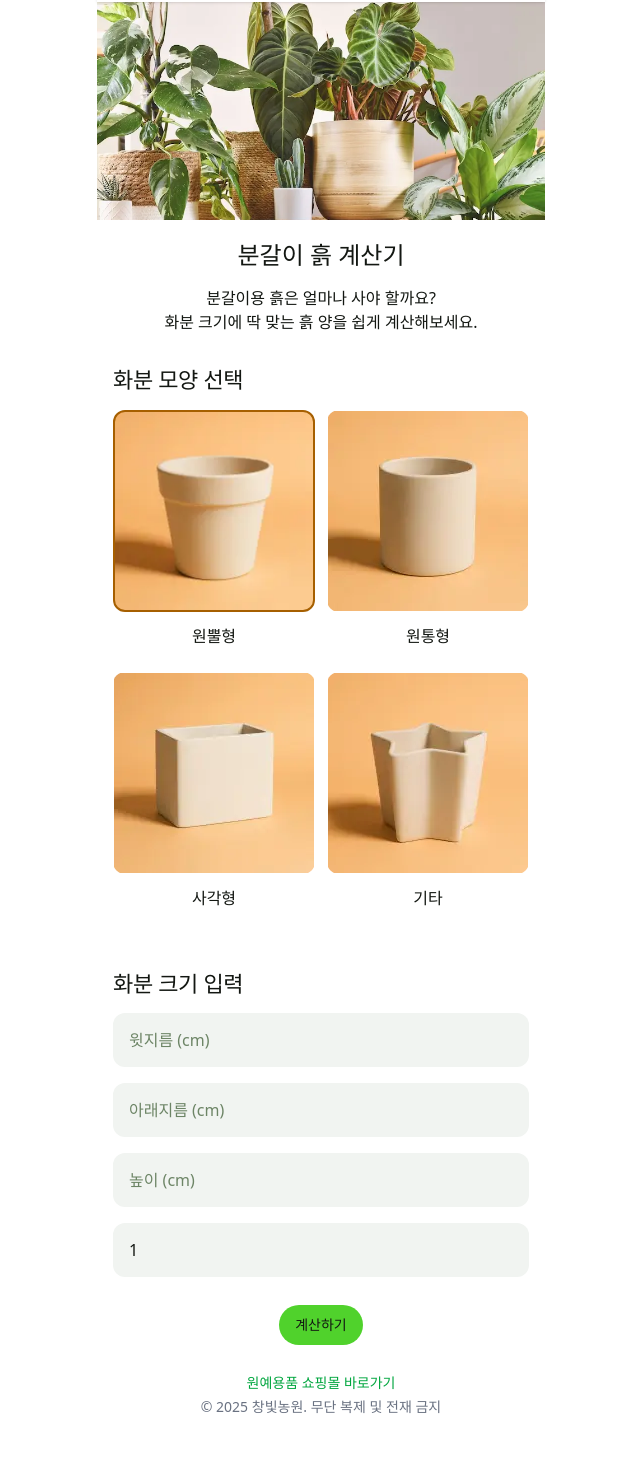
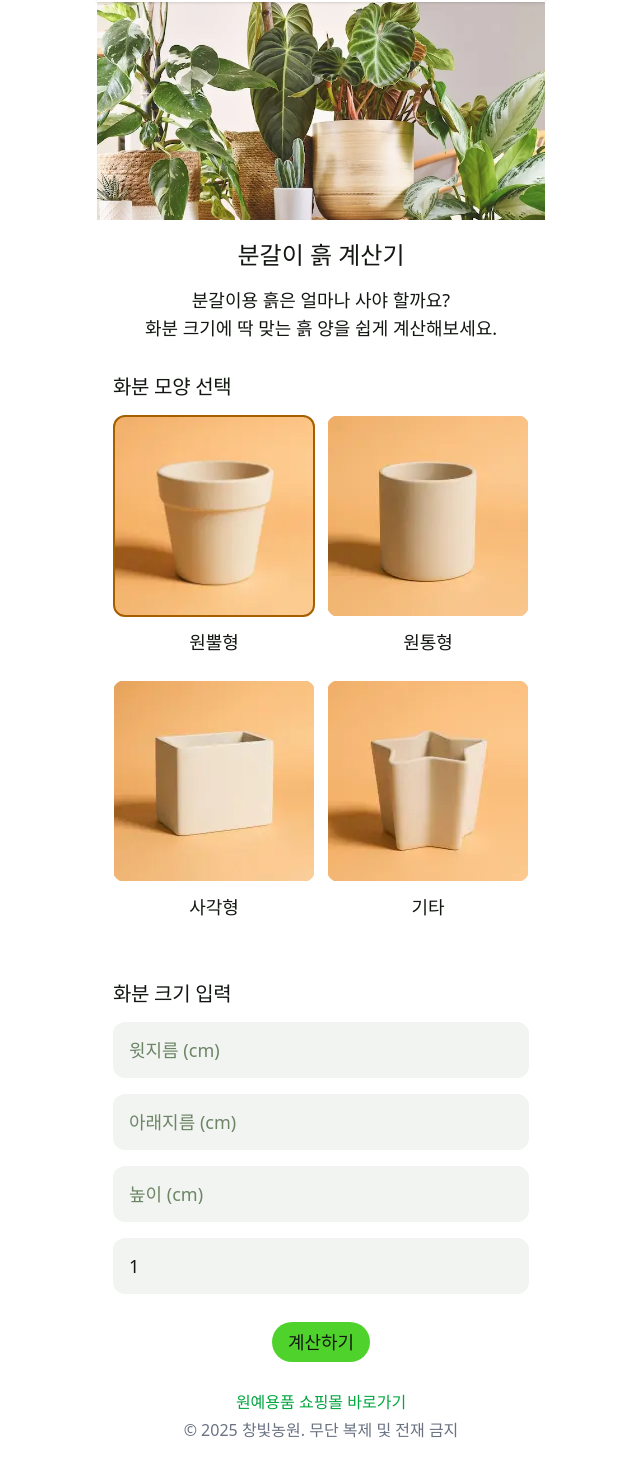
Before and after one commit to namikimlab/potting-soil-calculator, a React (Vite) app: page / in a window 1280 px wide. Shown: the part 61-1531 px from the top of the page, without its empty margins (319-959 px from the left). Before the commit the page ends 1510 px from the top, so only its background shows below. Built offline with nearby package versions, Linux system fonts and the light colour scheme.

Commit message:
Increase font size, add html for naver search console

```diff
--- /dev/null
+++ b/public/naver4ccc82d7c5f1b3a6aebcee87634b8ba8.html
@@ -0,0 +1 @@
+naver-site-verification: naver4ccc82d7c5f1b3a6aebcee87634b8ba8.html
--- a/src/components/Footer.tsx
+++ b/src/components/Footer.tsx
@@ -8,7 +8,7 @@
  */
 
 const Footer = () => (
-  <div className="w-full text-sm max-w-md text-center text-gray-500 py-4">
+  <div className="w-full text-base max-w-md text-center text-gray-500 py-4">
     <a
       href="https://smartstore.naver.com/changbitfarm"
       target="_blank"
--- a/src/components/InputField.tsx
+++ b/src/components/InputField.tsx
@@ -12,14 +12,21 @@ type InputFieldProps = {
   className?: string;
 };
 
-const InputField = ({ placeholder, value, onChange, className = "" }: InputFieldProps) => (
+const InputField = ({
+  placeholder,
+  value,
+  onChange,
+  className = "",
+}: InputFieldProps) => (
   <div className={`flex flex-col min-w-40 flex-1 ${className}`}>
     <input
       type="number"
       placeholder={placeholder}
       value={value}
       onChange={(e) => onChange(e.target.value)}
-      className="form-input flex w-full min-w-0 flex-1 resize-none overflow-hidden rounded-xl text-[#131712] focus:outline-0 focus:ring-0 border-none bg-[#f1f4f1] focus:border-none h-14 placeholder:text-[#6d8566] p-4 text-base font-normal leading-normal"
+      className="form-input w-full min-w-0 resize-none
+        rounded-xl text-[#131712] bg-[#f1f4f1] text-lg h-14 p-4
+      placeholder:text-[#6d8566] focus:outline-0 focus:ring-0 focus:border-none"
       required
     />
   </div>
--- a/src/components/InputForm.tsx
+++ b/src/components/InputForm.tsx
@@ -117,12 +117,12 @@ const InputForm: React.FC<InputFormProps> = ({ onCalculate }) => {
 
   return (
     <form onSubmit={handleSubmit} className="w-full space-y-4">
-      <h2 className="text-[#131712] text-[22px] font-bold leading-tight tracking-[-0.015em] px-4 pt-5">
+      <h2 className="text-[#131712] text-xl font-bold leading-tight tracking-[-0.015em] px-4 pt-5">
         화분 모양 선택
       </h2>
       <ShapeSelector shape={shape} options={shapes} onSelect={setShape} />
 
-      <h2 className="text-[#131712] text-[22px] font-bold leading-tight tracking-[-0.015em] px-4 pt-5">
+      <h2 className="text-[#131712] text-xl font-bold leading-tight tracking-[-0.015em] px-4 pt-5">
         화분 크기 입력
       </h2>
 
@@ -138,7 +138,7 @@ const InputForm: React.FC<InputFormProps> = ({ onCalculate }) => {
           className="
           flex items-center justify-center h-10 px-4
           mx-auto rounded-full
-          bg-[#50d22c] text-[#131712] text-sm font-bold
+          bg-[#50d22c] text-[#131712] text-lg font-bold
           cursor-pointer"
         >
           계산하기
--- a/src/components/IntroBanner.tsx
+++ b/src/components/IntroBanner.tsx
@@ -26,7 +26,7 @@ const IntroBanner = () => (
     <h2 className="text-[#131712] text-2xl text-center font-bold leading-tight px-4 pb-3 pt-5">
       분갈이 흙 계산기
     </h2>
-    <p className="text-[#131712] text-base text-center pb-3 pt-1 px-4 ">
+    <p className="text-[#131712] text-lg text-center pb-3 pt-1 px-4 ">
       분갈이용 흙은 얼마나 사야 할까요?
       <br />
       화분 크기에 딱 맞는 흙 양을 쉽게 계산해보세요.
--- a/src/components/ProductCard.tsx
+++ b/src/components/ProductCard.tsx
@@ -19,10 +19,10 @@ const ProductCard = ({ imageSrc, title, subtitle, href }: ProductCardProps) => (
       style={{ backgroundImage: `url(${imageSrc})` }}
     ></div>
     <div>
-      <p className="text-[#131712] text-base font-medium">
+      <p className="text-[#131712] text-lg font-medium">
         {title}
       </p>
-      <p className="text-[#6d8566] text-sm font-normal">
+      <p className="text-[#6d8566] text-base font-normal">
         {subtitle}
       </p>
     </div>
@@ -33,7 +33,7 @@ const ProductCard = ({ imageSrc, title, subtitle, href }: ProductCardProps) => (
       className="
         flex items-center justify-center
         w-full max-w-[480px] px-4 h-10 rounded-full
-      bg-[#50d22c] text-[#131712] text-sm font-bold
+      bg-[#50d22c] text-[#131712] text-lg font-bold
         cursor-pointer"
     >
       구매하기
--- a/src/components/ResultBox.tsx
+++ b/src/components/ResultBox.tsx
@@ -20,24 +20,24 @@ const ResultBox = ({ volume }: ResultBoxProps) => {
 
   return (
     <div className="w-full px-4 pt-6 space-y-4">
-      <p className="text-gray-500 text-sm">
+      <p className="text-gray-500 text-lg">
         화분의 약 80%만 흙으로 채운다고 가정했어요.
       </p>
-      <h2 className="text-[#131712] text-xl font-bold leading-tight">
+      <h2 className="text-[#131712] text-2xl font-bold leading-tight">
         필요한 흙 용량
       </h2>
-      <h3 className="text-[#131712] text-2xl font-bold leading-tight">
+      <h3 className="text-[#131712] text-3xl font-bold leading-tight">
         {volume} 리터
       </h3>
 
-      <p className="text-[#131712] text-base">이렇게 추천할께요.</p>
+      <p className="text-[#131712] text-lg">이렇게 추천할께요.</p>
 
       {primary.map((rec, idx) => (
         <div key={`primary-${idx}`}>
           {idx > 0 && (
-            <div className="text-gray-500 my-2 text-base">- 또는 -</div>
+            <div className="text-gray-500 my-2 text-lg">- 또는 -</div>
           )}
-          <p className="text-[#131712] text-lg font-bold">
+          <p className="text-[#131712] text-xl font-bold">
             {primary.length > 1 ? `👉 ${rec}` : `✅ ${rec}`}
           </p>
         </div>
@@ -46,12 +46,12 @@ const ResultBox = ({ volume }: ResultBoxProps) => {
       {note.length > 0 &&
         note.map((rec, idx) => (
           <div key={`note-${idx}`}>
-            <div className=" text-gray-500 my-2 text-base">- 또는 -</div>
-            <p className="text-[#131712] text-lg font-bold">👉 {rec}</p>
+            <div className=" text-gray-500 my-2 text-lg">- 또는 -</div>
+            <p className="text-[#131712] text-xl font-bold">👉 {rec}</p>
           </div>
         ))}
 
-      <p className="text-gray-500 text-sm">
+      <p className="text-gray-500 text-lg">
         화분의 크기나 식물 종류에 따라 실제 필요한 흙의 양은 달라질 수 있어요.
       </p>
 
@@ -70,7 +70,7 @@ const ResultBox = ({ volume }: ResultBoxProps) => {
         />
       </div>
 
-      <p className="text-[#131712] text-base pt-6">
+      <p className="text-[#131712] text-lg pt-6">
         화분 바닥에 자갈을 깔아주면 물이 잘 빠져 좋아요.
       </p>
 
--- a/src/components/ShapeSelector.tsx
+++ b/src/components/ShapeSelector.tsx
@@ -35,7 +35,7 @@ const ShapeSelector = ({ shape, options, onSelect }: ShapeSelectorProps) => (
           }`}
           style={{ backgroundImage: `url(${option.icon})` }}
         ></div>
-        <p className="text-[#131712] text-base font-medium leading-normal text-center">
+        <p className="text-[#131712] text-lg font-medium leading-normal text-center">
           {option.label}
         </p>
       </div>
```
